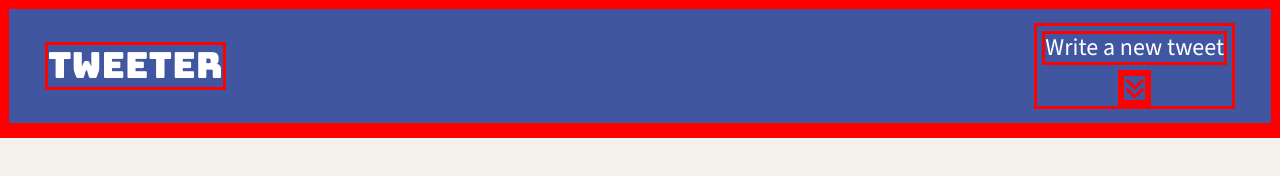
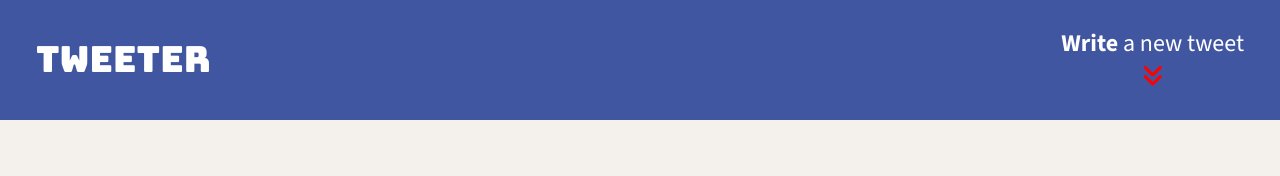
Before and after one commit to dcminogue/tweeter, a website: page public/index.html in a window 1280 px wide. Drawn offline with nearby package versions, Linux system fonts and the light colour scheme.

Commit message:
Add he Font Awesome library to the project. Style the nav bar.

```diff
--- a/public/index.html
+++ b/public/index.html
@@ -45,10 +45,8 @@
             <span class="logo">tweeter</span>
 
             <div class="newtweet">
-                <p class="navtext">Write a new tweet</p>
-                <span class="redicon"
-                    ><i class="fa-solid fa-angles-down"></i
-                ></span>
+                <p class="navtext"><strong>Write</strong> a new tweet</p>
+                <p class="redicon"><i class="fa-solid fa-angles-down"></i></p>
             </div>
         </nav>
 
--- a/public/styles/layout.css
+++ b/public/styles/layout.css
@@ -5,9 +5,9 @@
  */
 
 /* Debugging Border */
-* {
+/* * {
     border: 3px solid red;
-}
+} */
 
 html {
     margin: 0px;
--- a/public/styles/nav.css
+++ b/public/styles/nav.css
@@ -1,12 +1,22 @@
-.logo {
+nav {
+    display: flex;
+    justify-content: space-between;
+    align-items: center;
+    padding: 1.5em;
+    font-family: "Source Sans 3", sans-serif;
+    font-optical-sizing: auto;
+    font-weight: 300;
+    font-style: normal;
+    height: 120px;
+    color: #ffffff;
+    background-color: #4056a1;
+}
+
+nav span {
     font-size: 1.5em;
     font-family: "Bungee", sans-serif;
     font-weight: 400;
     font-style: normal;
-}
-
-.navtext {
-    margin: 5px;
 }
 
 .newtweet {
@@ -15,20 +25,15 @@
     align-items: center;
 }
 
+.navtext {
+    margin: 0 0 5px;
+}
+
+.navtext strong {
+    font-weight: 700;
+}
+
 .redicon {
+    margin: 0;
     color: red;
 }
-
-nav {
-    display: flex;
-    justify-content: space-between;
-    align-items: center;
-    padding: 0px 1.5em;
-    font-family: "Source Sans 3", sans-serif;
-    font-optical-sizing: auto;
-    font-weight: 300;
-    font-style: normal;
-    height: 120px;
-    color: #ffffff;
-    background-color: #4056a1;
-}
--- a/server/data-files/initial-tweets.json
+++ b/server/data-files/initial-tweets.json
@@ -8,7 +8,7 @@
     "content": {
       "text": "If I have seen further it is by standing on the shoulders of giants"
     },
-    "created_at": 1711150697455
+    "created_at": 1711161351923
   },
   {
     "user": {
@@ -19,6 +19,6 @@
     "content": {
       "text": "Je pense , donc je suis"
     },
-    "created_at": 1711237097455
+    "created_at": 1711247751923
   }
 ]
```
